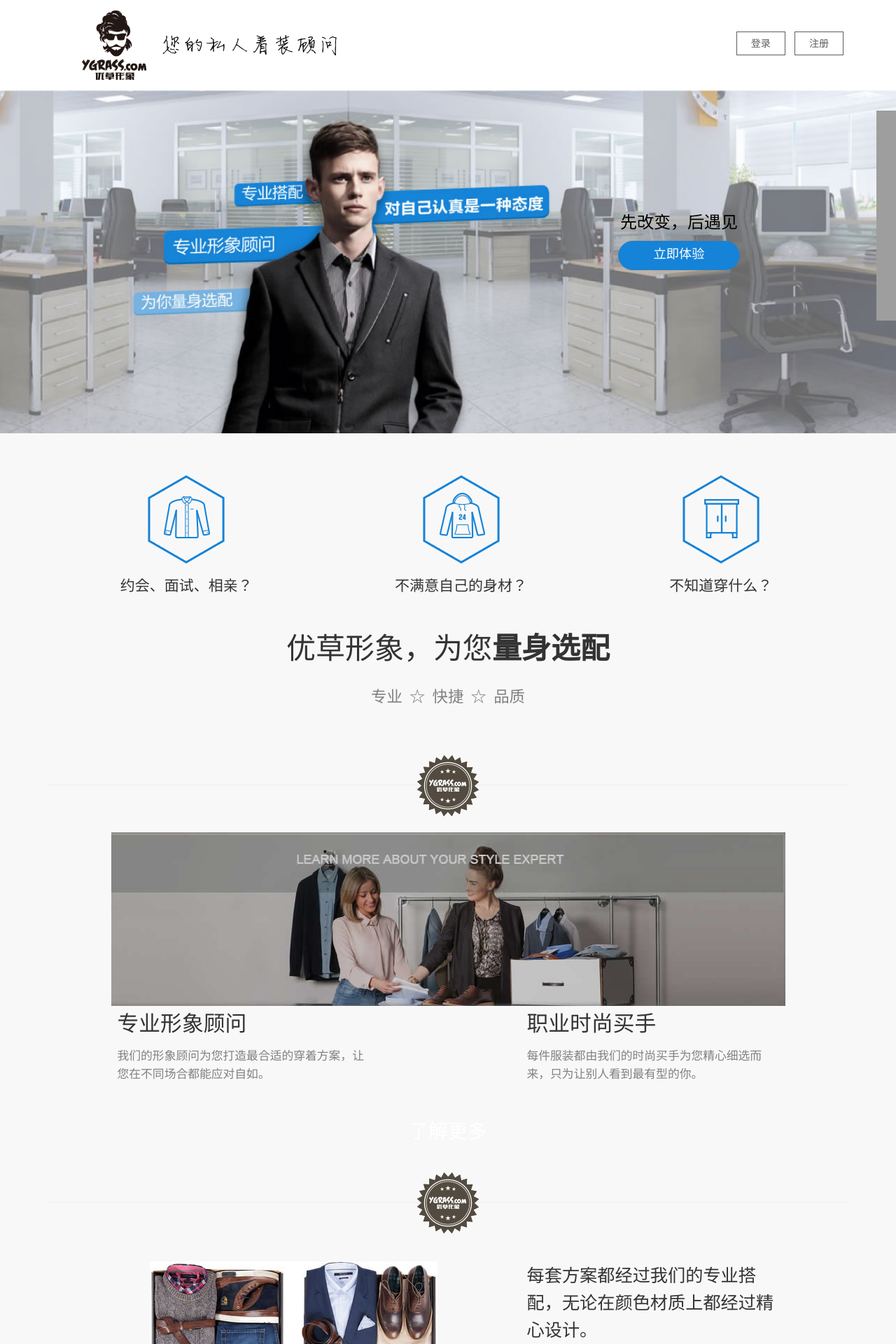
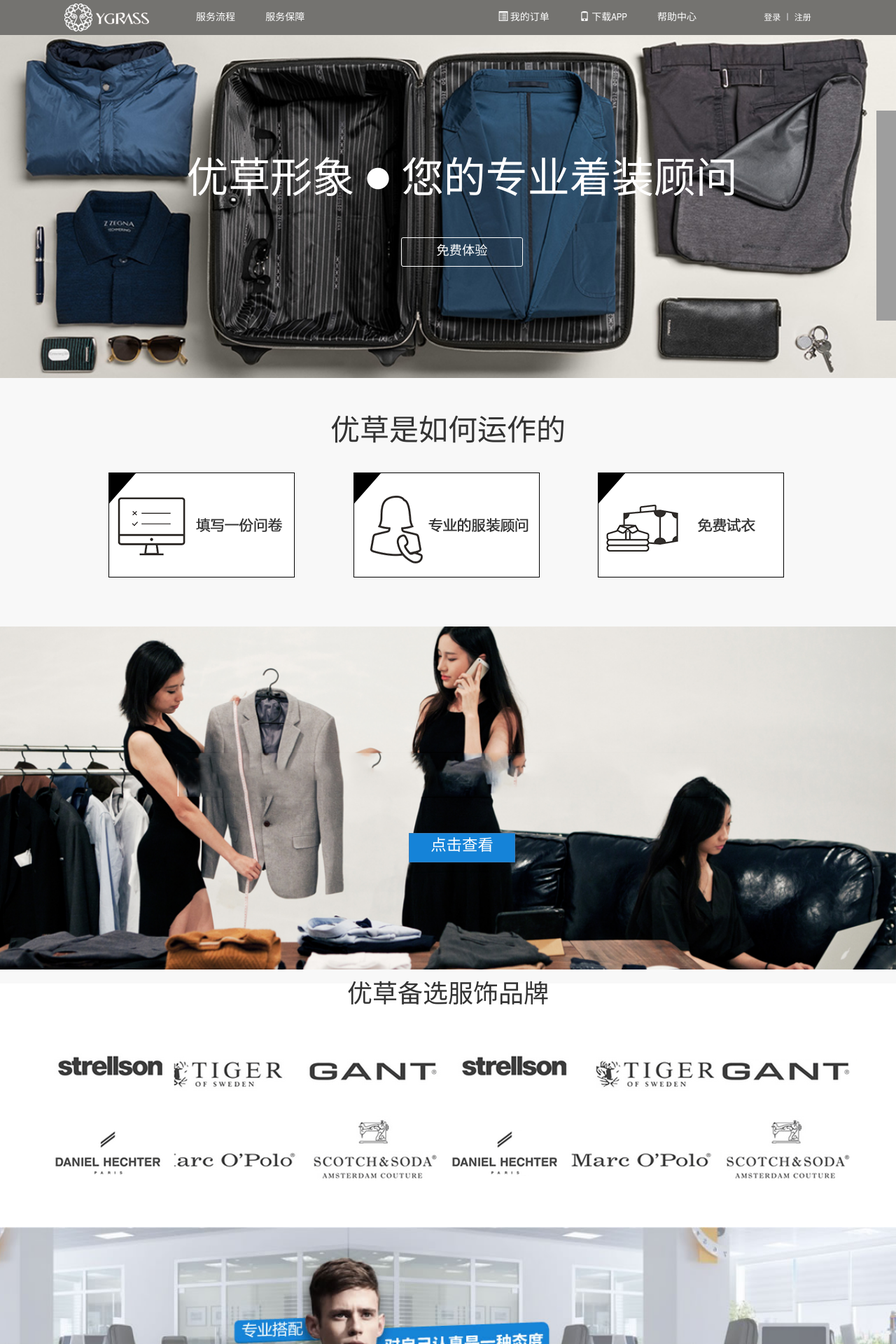
Before and after one commit to smokingkapor/handsome, a Django app: template portals/templates/portals/index.html in a window 1280 px wide. Shown: the top 1920 px of the page at 70% size. Run offline with Django 3.2, Linux system fonts and the light colour scheme; the template is opened without the code that fills it, so the values that code supplies are empty; parts of the project's set-up code (start-up, migrations or seed data) failed here and were passed over; some libraries are stand-ins or nearby versions; grey boxes are pictures that could not be loaded.

Commit message:
New home page

```diff
--- a/accounts/templates/accounts/login.html
+++ b/accounts/templates/accounts/login.html
@@ -16,7 +16,7 @@
     <div class="container">
         <div class="row">
             <div class="col-md-4 col-md-offset-4">
-                <h3 class="text-center">登录 LOGIN</h3><br /><br />
+                <h3 class="text-center">优草形象 ● 您的专业着装顾问</h3><br /><br />
                 <form method="post" class="form-horizontal" role="form">
                     {% csrf_token %}
                     {% for field in form %}
--- a/accounts/templates/accounts/phone_login.html
+++ b/accounts/templates/accounts/phone_login.html
@@ -16,7 +16,7 @@
     <div class="container">
         <div class="row">
             <div class="col-md-4 col-md-offset-4">
-                <h3 class="text-center">登录 LOGIN</h3><br /><br />
+                <h3 class="text-center">优草形象 ● 您的专业着装顾问</h3><br /><br />
                 <form method="post" class="form-horizontal" role="form">
                     {% csrf_token %}
                     <div class="form-group {% if form.phone.errors %}has-error{% endif %}">
--- a/accounts/templates/accounts/register.html
+++ b/accounts/templates/accounts/register.html
@@ -16,7 +16,7 @@
     <div class="container">
         <div class="row">
             <form method="post" class="form-horizontal col-md-4 col-md-offset-4" role="form">
-                <h3 class="text-center">注册 REGISTER</h3><br /><br />
+                <h3 class="text-center">优草形象 ● 您的专业着装顾问</h3><br /><br />
                 {% csrf_token %}
                 {% for field in form %}
                     <div class="form-group {% if field.errors %}has-error{% endif %}">
--- a/handsome/static/css/base.css
+++ b/handsome/static/css/base.css
@@ -109,44 +109,38 @@ a.highlight {
 }
 
 #header {
-    background-color: white;
+    background-color: #747370;
 }
 
 #header .logo {
-    padding: 15px 20px 15px 0;
+    padding: 5px;
 }
 
 #top-menu {
-    padding-top: 45px;
+    color: white;
+    margin-top: 10px;
 }
 
 #top-menu li a {
     display: inline-block;
-    padding: 5px 20px;
-    border: 1px solid #5D5D5D;
-    color: #5D5D5D;
-    margin-left: 10px;
+    padding: 5px;
+    color: white;
+    font-size: 12px;
+}
+
+#top-menu-link {
+     margin-top: 13px;
+}
+
+#top-menu-link li a {
+    color: white;
+    margin: 0 15px;
 }
 
 #footer {
     margin-top: 10px;
-    padding: 50px 0;
-    background-color: #E5E5E0;
-}
-
-#footer .block {
-    background-color: #464644;
-    display: inline-block;
-    /*padding: 15px 45px;*/
-    padding-top: 13px;
-    width: 215px;
-    height: 100px;
-    color: lightgray;
-    font-weight: bold;
-    margin-top: 3px;
-    -moz-border-radius: 5px;
-    -webkit-border-radius: 5px;
-    border-radius: 5px;
+    padding: 20px 0;
+    background-color: #343434;
 }
 
 #footer .block p {
@@ -167,7 +161,7 @@ a.highlight {
 }
 
 #footer a {
-    color: #464644;
+    color: white;
 }
 
 #footer .copyright {
--- a/handsome/templates/footer.html
+++ b/handsome/templates/footer.html
@@ -2,50 +2,20 @@
 <div id="footer">
     <div class="container">
         <div class="row">
-            <div class="col-md-4 text-center">
-                <div class="block">
-                    <img class="up" src="{% static 'image/new/footer/7days.png' %}" />
-                    <p>七天无理由退换货</p>
+            <div class="col-md-4">
+                <img src="{% static 'image/logo_2.png' %}"/>
             </div>
-            </div>
-            <div class="col-md-4 text-center">
-                <div class="block">
-                    <img class="up" src="{% static 'image/new/footer/phone.png' %}" />
-                    <p>0571-88888888</p>
-                </div>
-            </div>
-            <div class="col-md-4 text-center">
-                <div class="block">
-                    <img class="up" src="{% static 'image/new/footer/info.png' %}" />
-                    <p>各季信息</p>
-                </div>
-            </div>
-        </div>
-        <br /><br />
+            <div class="col-md-8">
                 <div class="row">
-            <div class="col-md-4 col-md-offset-2 text-center">
-                <div class="block">
-                    <span>微博</span>
-                    <img class="right" src="{% static 'image/new/footer/weibo.png' %}" />
-                </div>
-            </div>
-            <div class="col-md-4 text-center">
-                <div class="block">
-                    <span>微信</span>
-                    <img class="right" src="{% static 'image/new/footer/weixin.jpg' %}" />
-                </div>
-            </div>
-        </div>
-        <br /><br />
-        <div class="row">
-            <div class="col-md-12 text-center">
+                    <br /><br /><br />
                     <a href="{% url 'portals:static_page' 'about' %}">关于优草</a>&nbsp;|&nbsp;
                     <a href="{% url 'portals:static_page' 'contact' %}">联系优草</a>&nbsp;|&nbsp;
-                <a href="{% url 'portals:static_page' 'terms' %}">使用协议</a>
-            </div>
+                    <a href="{% url 'portals:static_page' 'contact' %}">合作链接</a>&nbsp;|&nbsp;
+                    <a href="{% url 'portals:static_page' 'contact' %}">售后服务</a>&nbsp;|&nbsp;
+                    <a href="{% url 'portals:static_page' 'terms' %}">隐私政策</a>
                 </div>
                 <div class="row">
-            <div class="col-md-12 text-center">
+                    <br />
                     <span class="text-left copyright">© 2014 ygrass.com, all rights reserved. 浙ICP备14019743号-1</span>
                     <script type="text/javascript">
                         var _bdhmProtocol = (("https:" == document.location.protocol) ? " https://" : " http://");
@@ -55,3 +25,4 @@
             </div>
         </div>
     </div>
+</div>
--- a/handsome/templates/new_header.html
+++ b/handsome/templates/new_header.html
@@ -2,11 +2,21 @@
 <div id="header">
     <div class="container">
         <div class="row">
-            <div class="col-md-5 text-center">
+            <div class="col-md-2 text-center">
                 <a href="/"><img class="logo" src="{% static 'image/new/logo.png' %}" /></a>
-                <a href="/"><img src="{% static 'image/new/slogon.png' %}" /></a>
             </div>
-            <div id="top-menu" class="col-md-7 text-right">
+            <div id="top-menu-link" class="col-md-8">
+                <ul class="list-inline pull-left">
+                    <li><a href="/">服务流程</a></li>
+                    <li><a href="/">服务保障</a></li>
+                </ul>
+                <ul class="list-inline pull-right">
+                    <li><a href="{% url 'orders:me' %}"><span class="glyphicon glyphicon-list-alt"></span>&nbsp;我的订单</a></li>
+                    <li><a href="/"><span class="glyphicon glyphicon-phone"></span>&nbsp;下载APP</a></li>
+                    <li><a href="/">帮助中心</a></li>
+                </ul>
+            </div>
+            <div id="top-menu" class="col-md-2 text-center">
                 <ul class="list-inline">
                     {% if user.is_staff %}
                     <li>
@@ -30,11 +40,13 @@
                     {% if user.is_authenticated %}
                     <li>
                         <a href="{% url 'orders:me' %}">{{ user.get_full_name|default_if_empty:user.username }}</a>
+                        <span>|</span>
                         <a href="{% url 'accounts:logout' %}" class="navbar-link">退出</a>
                     </li>
                     {% else %}
                     <li>
                         <a href="{% url 'accounts:login' %}">登录</a>
+                        <span>|</span>
                         <a href="{% url 'accounts:register' %}">注册</a>
                     </li>
                     {% endif %}
--- a/portals/static/css/portal.css
+++ b/portals/static/css/portal.css
@@ -3,26 +3,30 @@
 }
 
 #home .btn-lg {
-    padding: 10px 50px;
-    font-size: 2em;
+    padding: 5px 30px;
+    font-size: 1.6em;
     color: white;
 }
 
 #home .start {
-    background: url(../image/new/home/header_bg.jpg) center center no-repeat;
+    background: url(../image/new/home/part1.png) center center no-repeat;
     background-size: cover;
     height: 100%;
     padding: 40px 0 100px 40px;
-    color: black;
+    color: white;
+}
+
+#home .start h3 {
+    font-size: 60px;
 }
 
 #home .start .btn {
     color: white;
-    -webkit-border-radius: 26px;
-    -moz-border-radius: 26px;
-    border-radius: 26px;
+    background-color: transparent;
     padding: 7px 50px;
+    border-radius: 3px;
     font-size: 1.3em;
+    border-color: white;
 }
 
 #home .case {
@@ -30,7 +34,7 @@
 }
 
 #home .case li {
-    padding: 20px 100px;
+    padding: 20px 40px;
 }
 
 #home .case li p {
@@ -48,22 +52,24 @@
     padding: 10px;
 }
 
-#home .intro .header {
-    background: url(../image/new/home/intro_bg.jpg) center center no-repeat;
+#home .pada {
+    background: url(../image/new/home/part2.png) center center no-repeat;
+    background-size: cover;
     height: 100%;
+    padding: 40px 0 100px 40px;
+    color: white;
 }
 
-#home .intro .title {
-    font-size: 2.2em;
+#home .paga {
+    background-color: white;
 }
 
-#home .intro .desp {
-    font-size: 1.2em;
-    color: gray;
-}
-
-#home .more-intro .intro-large {
-    font-size: 1.8em;
+#home .paja {
+    background: url(../image/new/home/header_bg.jpg) center center no-repeat;
+    background-size: cover;
+    height: 100%;
+    padding: 40px 0 100px 40px;
+    color: white;
 }
 
 #survey .carousel-caption {
--- a/portals/templates/portals/index.html
+++ b/portals/templates/portals/index.html
@@ -11,52 +11,48 @@
 <div id="home" class="text-center">
     <div class="start">
         <div style="height: 350px">
-            <div class="col-md-offset-7 col-md-4">
+            <div class="text-center">
                 <br /><br /><br /><br /><br /><br /><br />
-                <h3>先改变，后遇见</h3>
-                <a href="{% url 'portals:survey' %}" class="btn btn-primary ">立即体验</a>
+                <h3>优草形象 ● 您的专业着装顾问</h3>
+                <br /><br />
+                <a href="{% url 'portals:survey' %}" class="btn btn-primary ">免费体验</a>
             </div>
         </div>
     </div>
     <div class="container">
         <div class="case row">
+            <p class="intro-large">优草是如何运作的</p>
             <ul class="list-inline">
                 <li>
-                    <img src="{% static 'image/new/home/case_1.png' %}" />
-                    <p>约会、面试、相亲？</p>
+                    <img src="{% static 'image/new/home/step_1.png' %}" />
                 </li>
                 <li>
-                    <img src="{% static 'image/new/home/case_2.png' %}" />
-                    <p>不满意自己的身材？</p>
+                    <img src="{% static 'image/new/home/step_2.png' %}" />
                 </li>
                 <li>
-                    <img src="{% static 'image/new/home/case_3.png' %}" />
-                    <p>不知道穿什么？</p>
+                    <img src="{% static 'image/new/home/step_3.png' %}" />
                 </li>
             </ul>
-            <p class="intro-large">优草形象，为您<b>量身选配</b></p>
-            <p class="intro-medium">专业&nbsp;&nbsp;☆&nbsp;&nbsp;快捷&nbsp;&nbsp;☆&nbsp;&nbsp;品质</p>
         </div>
-        <div class="emblem"><img src="{% static 'image/new/emblem.png' %}" /></div><br />
-
-        <div class="intro row text-left">
-            <div class="header"><div style="height: 248px"></div></div>
-            <div class="col-md-4 col-md-offset-1">
-                <p class="title">专业形象顾问</p>
-                <p class="desp">我们的形象顾问为您打造最合适的穿着方案，让您在不同场合都能应对自如。</p>
+    </div>
+    <div class="pada">
+        <div style="height: 350px">
+            <div class="text-center">
+                <br /><br /><br /><br /><br /><br /><br /><br /><br /><br /><br /><br /><br /><br /><br />
+                <a href="{% url 'portals:survey' %}" class="btn btn-primary btn-lg">点击查看</a>
             </div>
-            <div class="col-md-4 col-md-offset-2">
-                <p class="title">职业时尚买手</p>
-                <p class="desp">每件服装都由我们的时尚买手为您精心细选而来，只为让别人看到最有型的你。</p>
+        </div>
+    </div>
+    <div class="paga">
+        <h1>优草备选服饰品牌</h1>
+        <img src="{% static 'image/new/home/part3.png' %}" />
+    </div>
+    <div class="paja">
+        <div style="height: 350px">
+            <div class="text-center">
+                <br /><br /><br /><br /><br /><br /><br /><br /><br /><br /><br /><br /><br /><br /><br /><br /><br />
+                <a href="{% url 'portals:survey' %}" class="btn btn-primary btn-lg">立即体验</a>
             </div>
-            <div class="text-center col-md-12"><br /><br /><a href="#" class="btn btn-lg">了解更多</a><br /><br /></div>
-        </div>
-        <div class="emblem"><img src="{% static 'image/new/emblem.png' %}" /></div><br /><br />
-
-        <div class="more-intro row">
-            <div class="col-md-6 text-right"><img src="{% static 'image/new/home/more_intro.jpg' %}" /></div>
-            <div class="col-md-4 col-md-offset-1 text-left intro-large">每套方案都经过我们的专业搭配，无论在颜色材质上都经过精心设计。</div>
-            <div class="text-center col-md-12"><br /><br /><a href="#" class="btn btn-primary btn-lg">了解更多</a><br /><br /></div>
         </div>
     </div>
 </div>
```
Also changed, not shown: handsome/static/image/logo.png, handsome/static/image/logo_2.png, handsome/static/image/new/logo.png, portals/static/image/new/home/part1.png (added), portals/static/image/new/home/part2.png (added), portals/static/image/new/home/part3.png (added), portals/static/image/new/home/step_1.png (added), portals/static/image/new/home/step_2.png (added), portals/static/image/new/home/step_3.png (added). Lines whose indentation alone changed are shown as unchanged.
